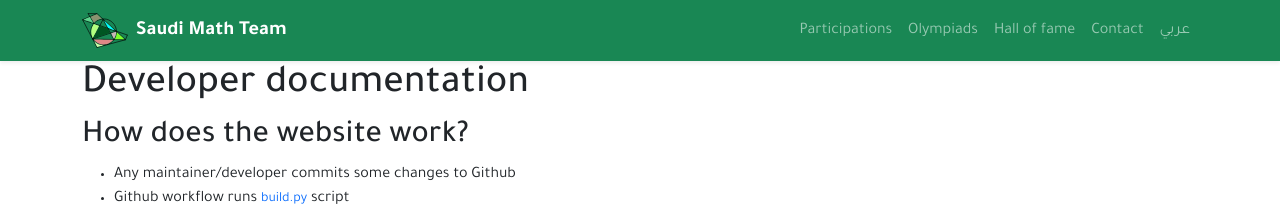
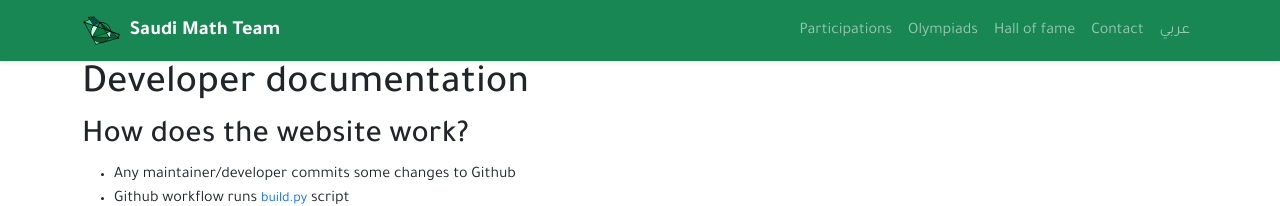
Before and after one commit to informatics-sa/math-website, a Jekyll site: the page built from root/data/dev.md, in a window 1280 px wide. Shown: the top 206 px of the page. Built offline with Jekyll 4.4.1, drawn with Linux system fonts in a browser that asks for light colours.

Commit message:
Update LOGO

```diff
--- a/root/_layouts/defaultnocontainer.html
+++ b/root/_layouts/defaultnocontainer.html
@@ -4,7 +4,7 @@ layout: base
 <nav class="navbar navbar-expand-md navbar-dark bg-success shadow-sm sticky-top">
     <div class="container">
         <a class="navbar-brand d-flex align-items-center" href="/{% if page.lang == 'en' %}en{% endif %}">
-            <img src="/img/{{ site.data.settings.logo_filename }}" alt="{{ site.data[page.lang].logo }} {{ site.data[page.lang].site_name }}" height="35" class="me-2">
+            <img src="/img/NEW_MATH_LOGO_BLACK.svg" alt="{{ site.data[page.lang].logo }} {{ site.data[page.lang].site_name }}" height="35" class="me-2">
             <b>
                 {{ site.data[page.lang].site_name }}
             </b>
```
